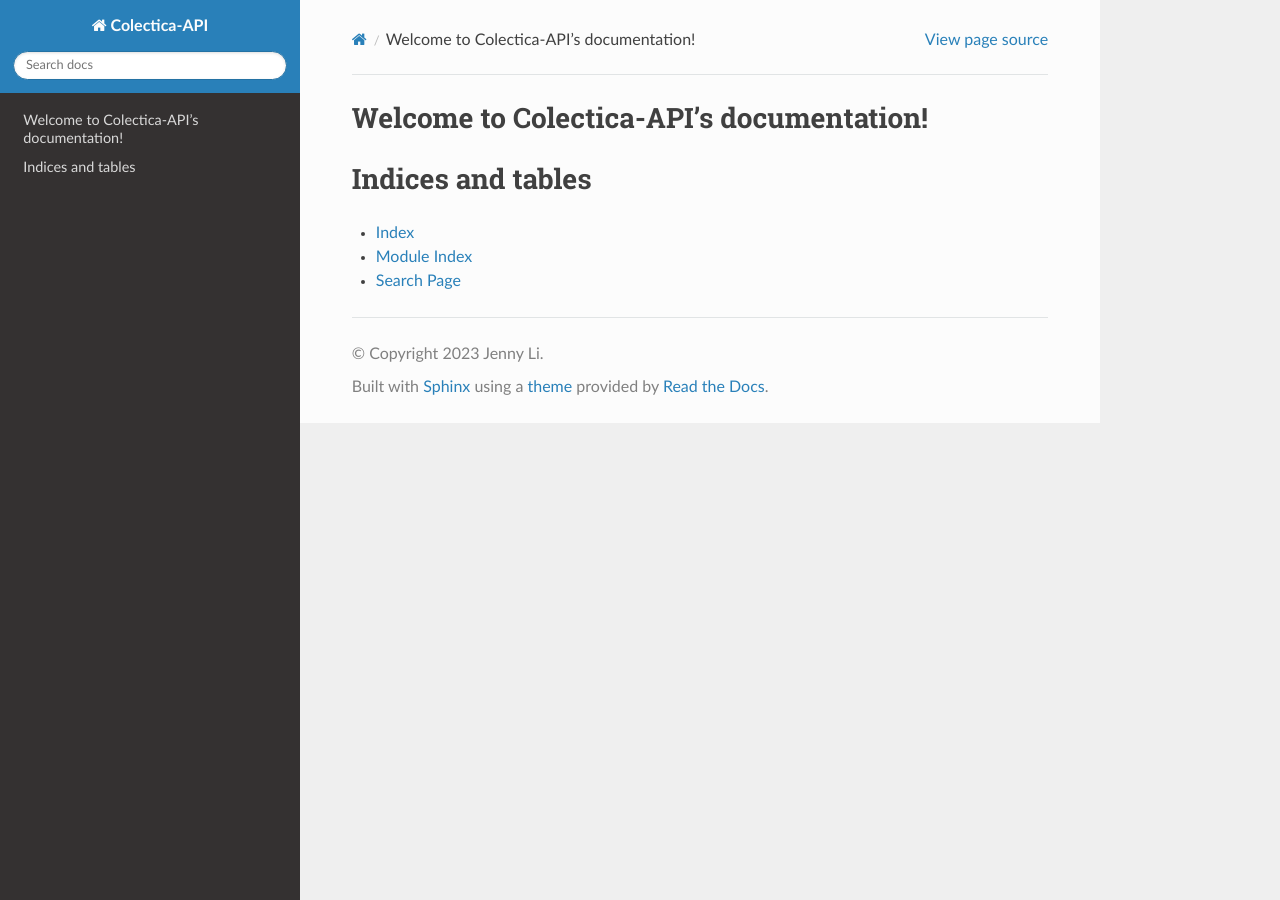
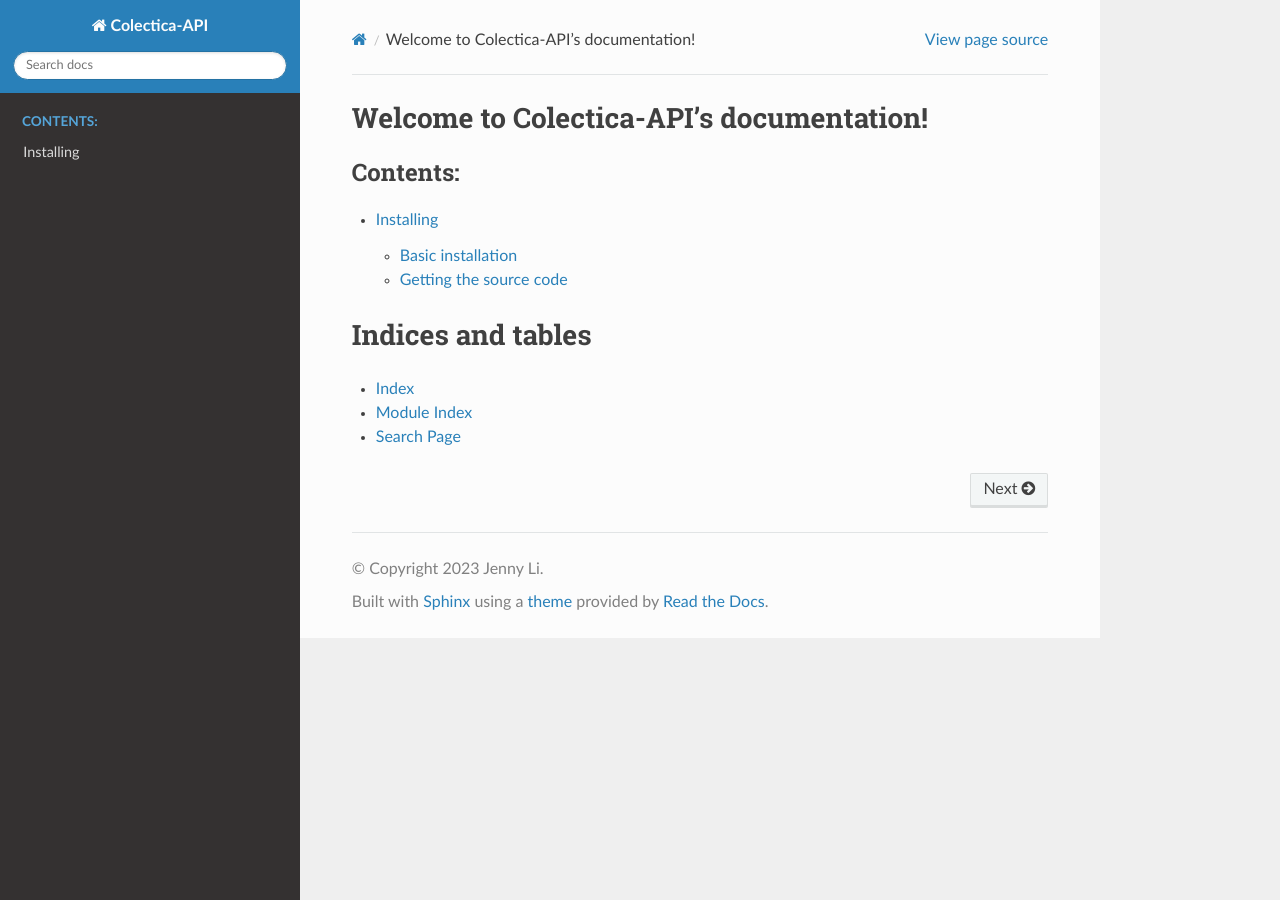
Before and after one commit to CLOSER-Cohorts/colectica-api, a Sphinx documentation site: the page built from docs/source/index.rst, in a window 1280 px wide. Built offline with Sphinx 7.4.7 and the Read the Docs theme 2.0.0, drawn with Linux system fonts in a browser that asks for light colours; some of the changed lines change nothing that is shown.

Commit message:
docs: installation

```diff
--- a/docs/source/index.rst
+++ b/docs/source/index.rst
@@ -10,6 +10,7 @@
    :maxdepth: 2
    :caption: Contents:
 
+   install.rst
 
 
 Indices and tables
--- /dev/null
+++ b/docs/source/install.rst
@@ -0,0 +1,21 @@
+.. Colectica-API documentation
+      Copyright 2023 Jenny Li
+
+Installing
+==========
+
+Basic installation
+------------------
+
+You can install Colectica-API using ``pip``::
+
+    pip install colectica_api
+
+
+Getting the source code
+-----------------------
+
+If you want to get the latest development code, or contribute to this project,
+you can get the source code by typing::
+
+    git clone https://github.com/CLOSER-Cohorts/colectica_api
```
